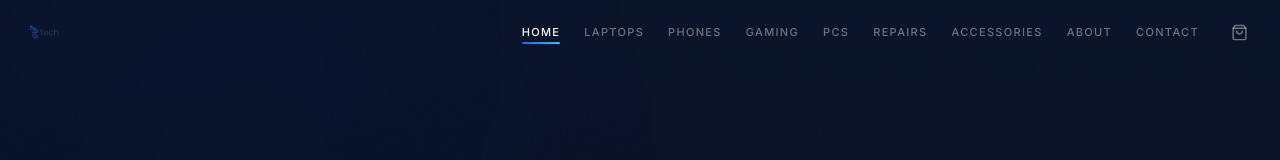
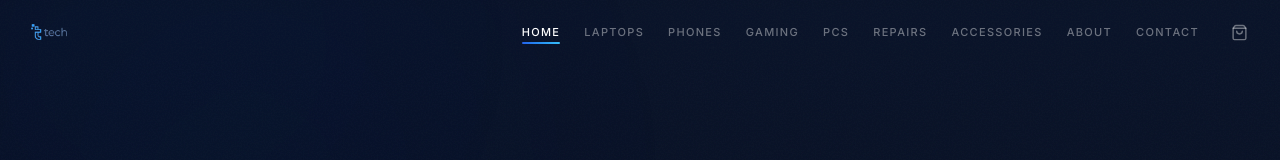
Before and after one commit to guvazakundai-pixel/premiumtec, a Next.js app: page / in a window 1280 px wide. Shown: the top 160 px of the page. Built offline with nearby package versions, Linux system fonts and the light colour scheme.

Commit message:
Brighten logo and increase size (h-10 nav, h-12 footer)

```diff
--- a/app/components/Footer.js
+++ b/app/components/Footer.js
@@ -15,9 +15,9 @@
               <Image
                 src="/images/techstore-logo.png"
                 alt="Tech Store"
-                width={180}
-                height={45}
-                className="h-10 w-auto object-contain"
+                width={220}
+                height={55}
+                className="h-12 w-auto object-contain"
               />
             </Link>
             <p className="text-sm text-white/30 font-light leading-relaxed max-w-xs">
--- a/app/components/Nav.js
+++ b/app/components/Nav.js
@@ -43,13 +43,13 @@
       style={{ transitionTimingFunction: 'cubic-bezier(0.16, 1, 0.3, 1)' }}
     >
       <div className="max-w-7xl mx-auto px-6 h-full flex items-center justify-between">
-        <Link href="/" className="flex items-center">
+        <Link href="/" className="flex items-center shrink-0">
           <Image
             src="/images/techstore-logo.png"
             alt="Tech Store"
-            width={160}
-            height={40}
-            className="h-8 w-auto object-contain"
+            width={200}
+            height={50}
+            className="h-10 w-auto object-contain"
             priority
           />
         </Link>
```
Also changed, not shown: public/images/techstore-logo.png.
